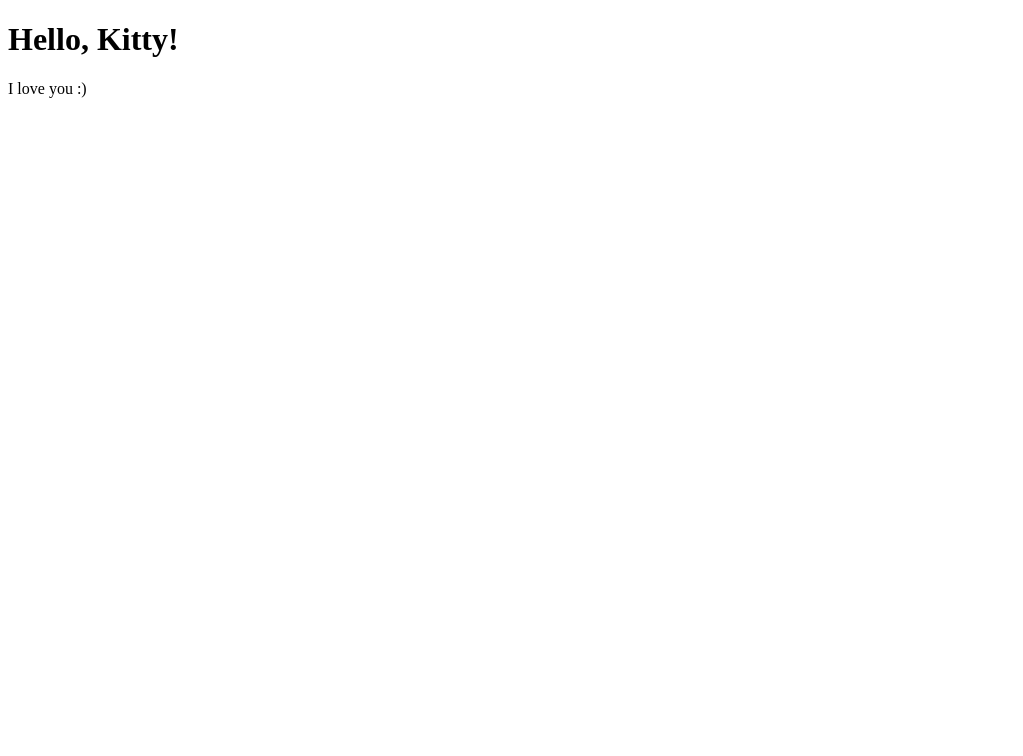
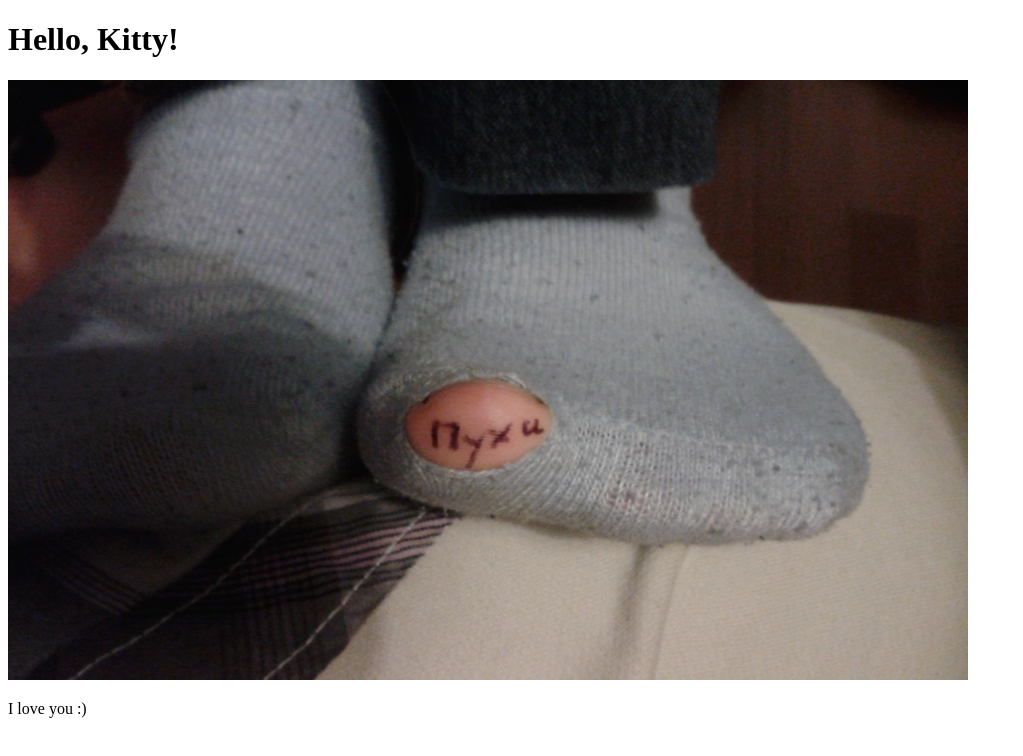
Before and after one commit to DanielKirov/DanielKirov.github.io, a plain HTML site: page index.html in a window 1280 px wide. Shown: the whole page, without its empty margins (0-1023 px from the left). Drawn offline with Linux system fonts and the light colour scheme.

Commit message:
Show puhi picture

```diff
--- a/index.html
+++ b/index.html
@@ -2,6 +2,7 @@
 <html>
 <body>
 <h1>Hello, Kitty!</h1>
+<img src="puhi.jpg" alt="Puhito" width="960" height="600">
 <p>I love you :)</p>
 </body>
 </html>
```
